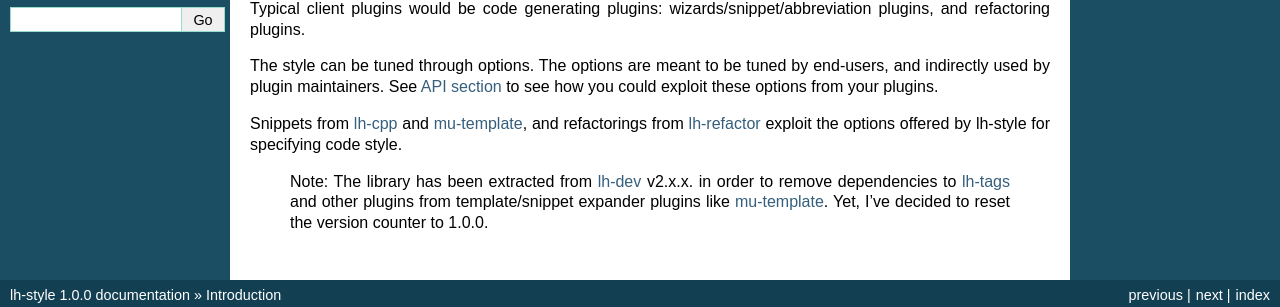
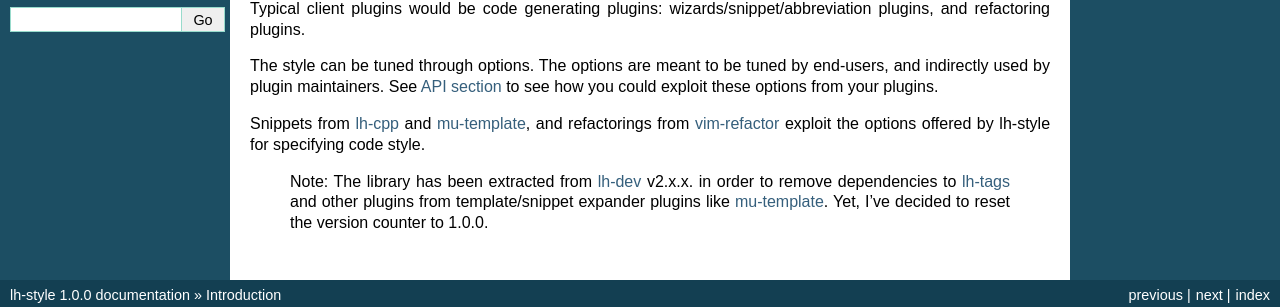
Before and after one commit to LucHermitte/lh-style, a Sphinx documentation site: the page built from doc/intro.rst, in a window 1280 px wide. Shown: the part 254-561 px from the top of the page. Built offline with Sphinx 7.4.7, drawn with Linux system fonts in a browser that asks for light colours.

Commit message:
DOC: Fix link to vim-refactor

```diff
--- a/doc/intro.rst
+++ b/doc/intro.rst
@@ -16,7 +16,7 @@ maintainers.  See :ref:`API section <API>` to see how you could exploit these op
 
 Snippets from `lh-cpp <http://github.com/LucHermitte/lh-cpp>`_ and
 `mu-template <http://github.com/LucHermitte/mu-template>`_\ , and refactorings from
-`lh-refactor <http://github.com/LucHermitte/lh-refactor>`_ exploit the options offered by lh-style for specifying code
+`vim-refactor <http://github.com/LucHermitte/vim-refactor>`_ exploit the options offered by lh-style for specifying code
 style.
 
 ..
```
